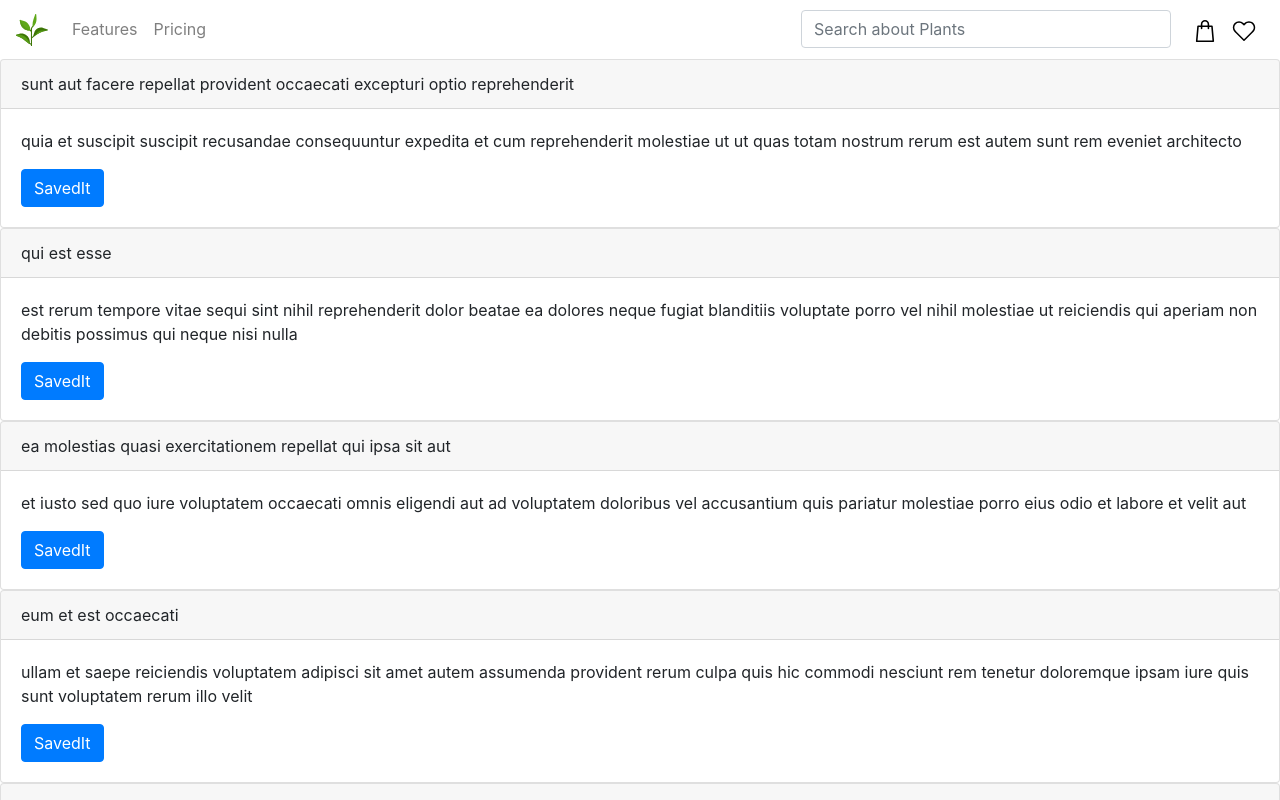
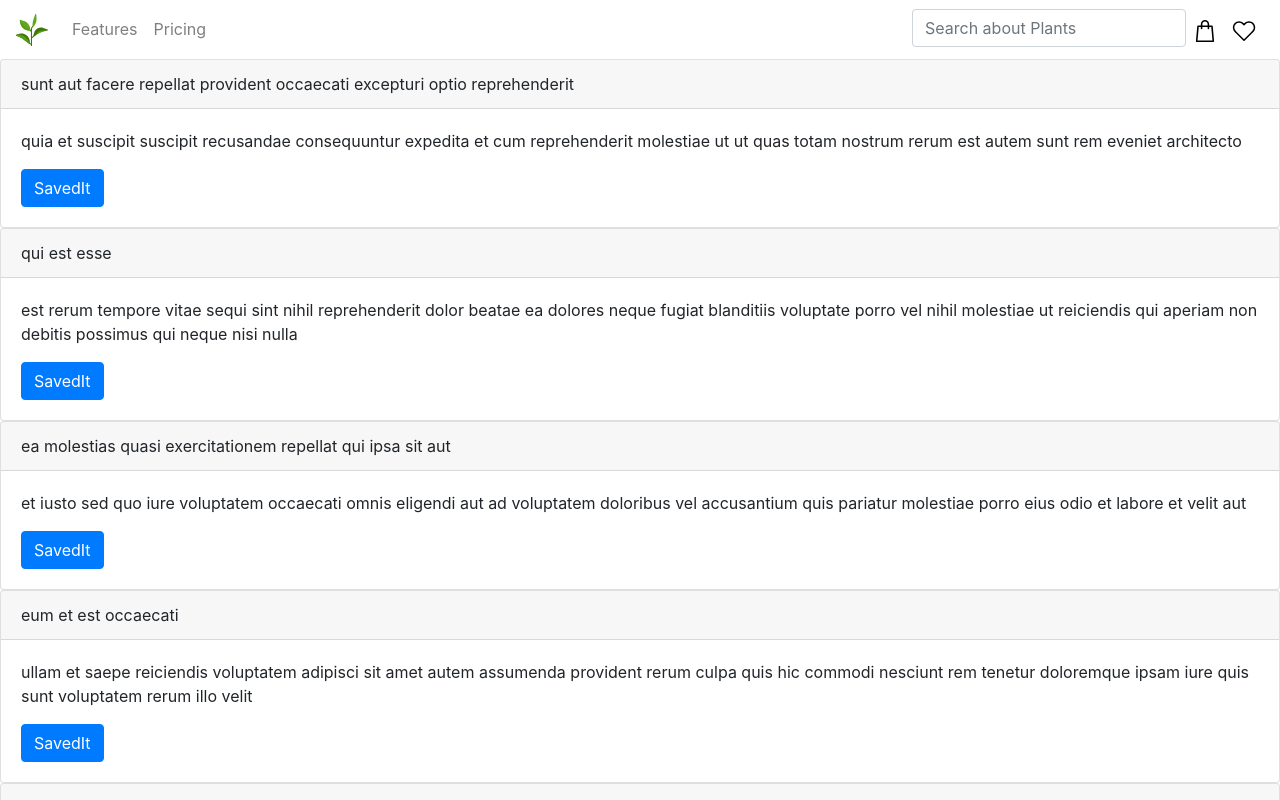
Before and after one commit to eslamaboudesheesh/PlantsStore, a Next.js app: page / in a window 1280 px wide. Shown: the top 800 px of the page. Built offline with nearby package versions, Linux system fonts and the light colour scheme.

Commit message:
add styles

```diff
--- a/component/Layout/MainNavbar.js
+++ b/component/Layout/MainNavbar.js
@@ -24,7 +24,7 @@ export default function MainNavbar() {
         <Navbar.Brand href="#home">
           <img src="/logo.svg" alt="Plants Logo" />
         </Navbar.Brand>
-        <Navbar className="row showInMobileOnly">
+        {/* <Navbar className="row showInMobileOnly">
           <Col>
             <Form.Control type="text" placeholder="Normal text" />
           </Col>
@@ -35,7 +35,7 @@ export default function MainNavbar() {
           <Nav.Link eventKey={2} href="#memes">
             <img src="/heartIcon.svg" alt="heart Icon" />
           </Nav.Link>
-        </Navbar>
+        </Navbar> */}
         <Navbar.Toggle aria-controls="responsive-navbar-nav" />
         <Navbar.Collapse id="responsive-navbar-nav">
           <Nav className="mr-auto">
@@ -43,17 +43,17 @@ export default function MainNavbar() {
             <Nav.Link href="#pricing">Pricing</Nav.Link>
           </Nav>
 
-          <div className="inBigScreenOnly col-md-4">
 
-            <Form.Control type="text" placeholder="Search about Plants " />
-          </div>
-          <Nav className="inBigScreenOnly">
+          <Nav >
+          <Form.Control type="text" placeholder="Search about Plants "  />
+
             <Nav.Link href="#deets">
               <img src="/store.svg" alt="store Icon" />
             </Nav.Link>
             <Nav.Link eventKey={2} href="#memes">
               <img src="/heartIcon.svg" alt="heart Icon" />
             </Nav.Link>
+
           </Nav>
         </Navbar.Collapse>
       </Navbar>
--- a/component/Layout/Styles/mainNavebar.scss
+++ b/component/Layout/Styles/mainNavebar.scss
@@ -16,3 +16,9 @@
     display: none;
 }
     }
+
+    @media (max-width:992px){
+        .inBigScreenOnly{
+            display: none;
+        }
+    }
```
